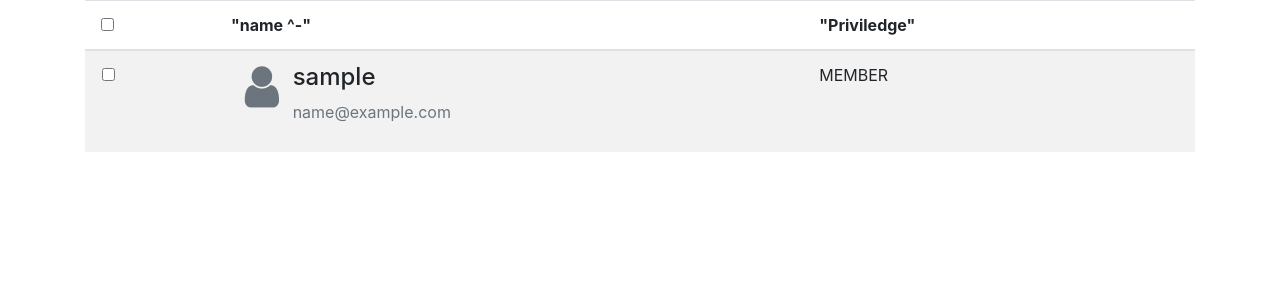
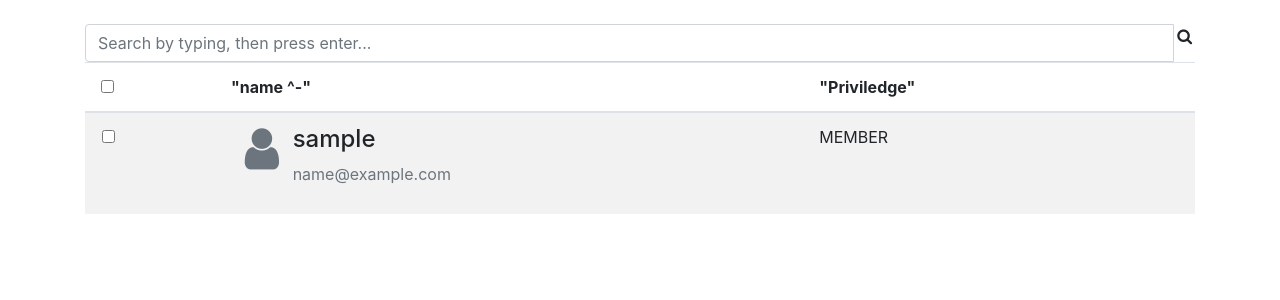
Before and after one commit to atarancon/flask-mega-tutorial, a Python web app: template app/templates/index.html in a window 1280 px wide. Shown: the part 56-356 px from the top of the page. Run offline with Jinja, Linux system fonts and the light colour scheme; the template is opened without the code that fills it: most values are stand-ins (such as "Sample title", 1, 10 or a date in 2020); some libraries are stand-ins or nearby versions.

Commit message:
search query feature

```diff
--- a/app/admin/templates/admin/user/index.html
+++ b/app/admin/templates/admin/user/index.html
@@ -1,11 +1,23 @@
 {% extends 'layouts/app.html' %}
 {% import 'macros/users.html' as account %}
 {% import 'macros/role.html'  as role %}
+{% import 'macros/form.html' as f with context %}
 
 
 {% block title %} Admin - User / List {% endblock %}
 
 {% block body %}
+
+    {{ f.search('admin.users')}}
+
+    {% if users.total == 0 %}
+        <h3> No results found</h3>
+        {% if request.args.get('q') %}
+            <p> Try limiting or removing search terms.</p>
+        {% else %}
+            <p> There are no users present, you ..  </p>
+        {% endif %}
+    {% else %}
 
         <table class="table table-striped">
             <thead>
@@ -58,6 +70,7 @@
 
         </table>
 
+    {% endif %}
 
 
 
--- a/app/templates/macros/form.html
+++ b/app/templates/macros/form.html
@@ -62,3 +62,18 @@
     {{ caller () }}
   </form>
 {%- endmacro -%}
+
+{# Render a form for searching. #}
+{%- macro search(endpoint) -%}
+  {% call form_tag(endpoint, method='get') %}
+    <label for="q"></label>
+    <div class="input-group md-margin-bottom">
+      <input type="text" class="form-control"
+             id="q" name="q" value="{{ request.args.get('q', '') }}"
+             placeholder="Search by typing, then press enter...">
+    <span class="input-group-addon">
+      <i class="fa fa-fw fa-search"></i>
+    </span>
+    </div>
+  {% endcall %}
+{%- endmacro -%}
```
Also changed, not shown: app/admin/forms.py (+7 -0 lines), app/admin/views.py (+7 -2 lines). Lines whose indentation alone changed are shown as unchanged.
